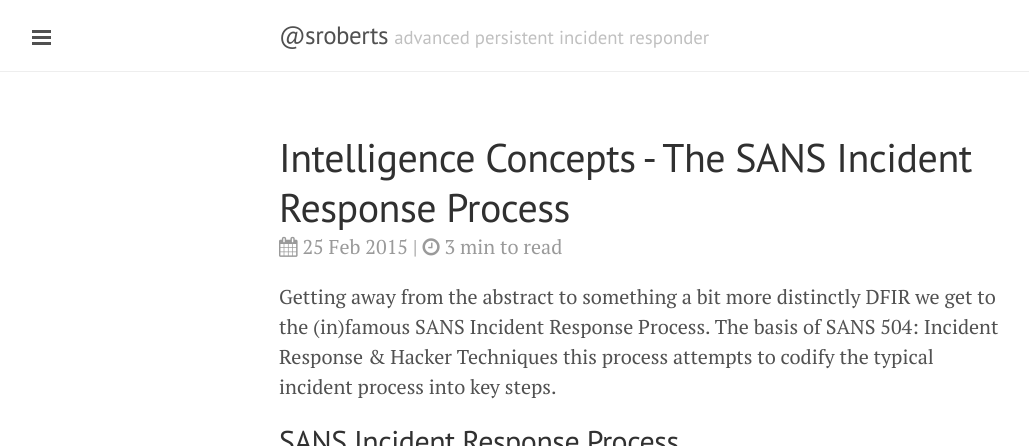
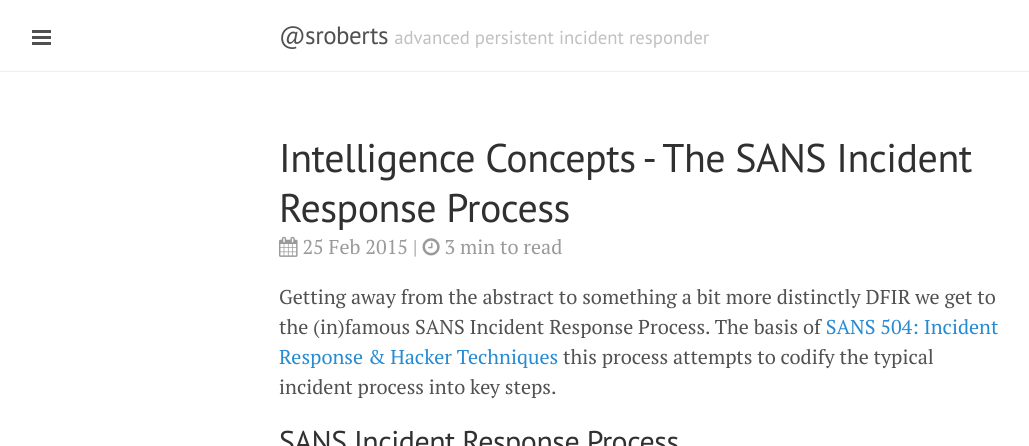
Before and after one commit to sroberts/sroberts.github.io, a Jekyll site: the page built from _posts/2015-02-25-sans-ir.md, in a window 1280 px wide and 900 px high, cut to the strip 0-446 px from the top of the window. Shown: the whole strip, without its empty margins (1-1030 px from the left). Built offline with Jekyll 4.4.1, drawn with Linux system fonts in a browser that asks for light colours; nearby versions of some CDN libraries; some of the changed lines change nothing that is shown.

Commit message:
added a link... need to add more

```diff
--- a/_posts/2015-02-25-sans-ir.md
+++ b/_posts/2015-02-25-sans-ir.md
@@ -3,7 +3,7 @@
 title: Intelligence Concepts - The SANS Incident Response Process
 ---
 
-Getting away from the abstract to something a bit more distinctly DFIR we get to the (in)famous SANS Incident Response Process. The basis of SANS 504: Incident Response & Hacker Techniques this process attempts to codify the typical incident process into key steps.
+Getting away from the abstract to something a bit more distinctly DFIR we get to the (in)famous SANS Incident Response Process. The basis of [SANS 504: Incident Response & Hacker Techniques](http://www.sans.org/course/hacker-techniques-exploits-incident-handling) this process attempts to codify the typical incident process into key steps.
 
 ## SANS Incident Response Process
 
```
